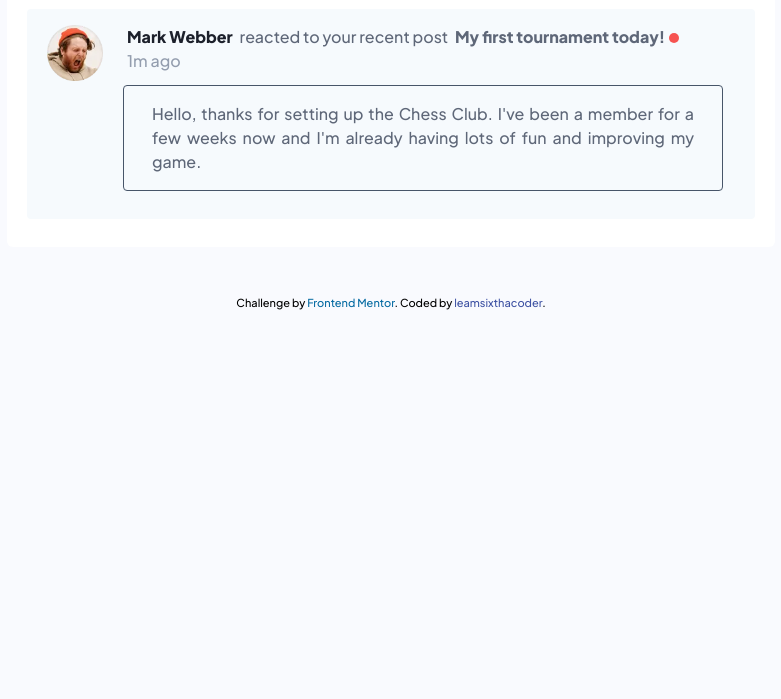
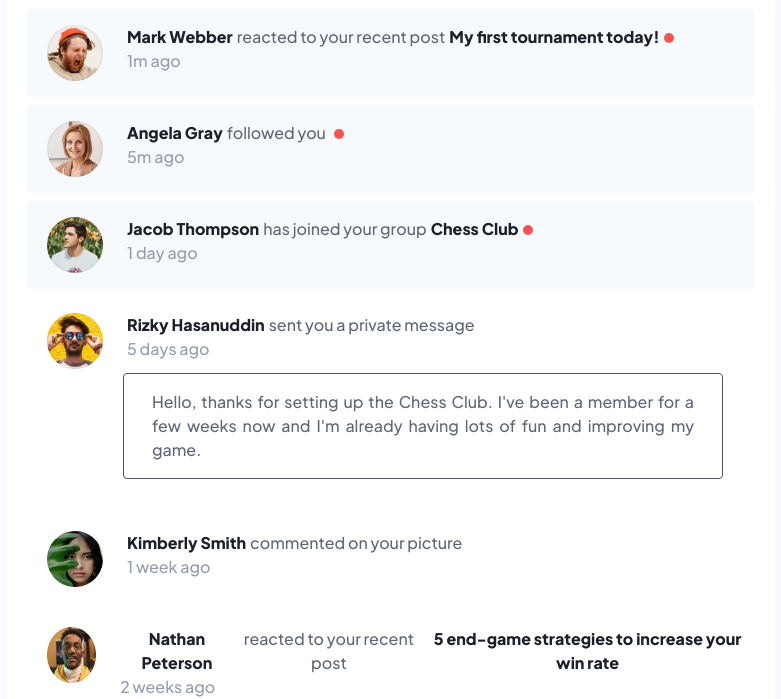
Before and after one commit to leamsixthacoder/notifications-page-main, a website: page index.html in a window 1280 px wide. Shown: the part 123-822 px from the top of the page, without its empty margins (249-1030 px from the left). Before the commit the page ends 800 px from the top, so only its background shows below. Drawn offline with Linux system fonts and the light colour scheme.

Commit message:
adding-the-iteration

```diff
--- a/index.html
+++ b/index.html
@@ -24,32 +24,32 @@
         <span class="text-[#5e6778] text-[16px] hover:text-[#0a317b] cursor-pointer">Mark all as read</span>
       </div>
     </header>
-    <main class="my-3 pb-5">
+    <main id="main" class="my-3 pb-5">
 
-      <div class="bg-[#f6fafd] flex py-4 mx-5 rounded my-2">
+      <!-- <div id="container" class="bg-[#f6fafd] flex py-4 mx-5 rounded my-2">
         <div class="mx-5">
-          <img class="w-14 h-14" src="src/assets/images/avatar-mark-webber.webp" alt="Mark webber image" />
+          <img id="userImagePath" class="w-14 h-14" src="src/assets/images/avatar-mark-webber.webp" alt="Mark webber image" />
         </div>
         <div class="flex flex-col justify-start items-start">
           <div class="flex">
-            <p class="text-[16px] text-[#5e6778] font-medium">
-              <span class="px-1 font-extrabold text-[#1c202b] hover:text-[#0a317b] cursor-pointer">
+            <p  id="interaction" class="text-[16px] text-[#5e6778] font-medium">
+              <span id="user" class="px-1 font-extrabold text-[#1c202b] hover:text-[#0a317b] cursor-pointer">
                 Mark Webber
               </span>
               reacted to your recent post
-              <span class="px-1 font-extrabold hover:text-[#0a317b] cursor-pointer">My first tournament today!</span>
+              <span id="content" class="px-1 font-extrabold hover:text-[#0a317b] cursor-pointer">My first tournament today!</span>
             </p>
-            <div class="bg-[#f65351] h-[10px] w-[10px] rounded-full mt-2"></div>
+            <div id="newNotification" class="bg-[#f65351] h-[10px] w-[10px] rounded-full mt-2"></div>
           </div>
-          <div class="px-1">
-            <span class="text-[#939dae]">1m ago</span>
+          <div  class="px-1">
+            <span id="timestamp" class="text-[#939dae]">1m ago</span>
           </div>
-          <div class="hover:bg-[#f6fafd] cursor-pointer my-3 py-4 px-7 max-w-[600px] hover:border-none border-[1px] border-solid border-slate-600 rounded">
-            <p class="text-[16px] text-justify text-[#5e6778] font-medium">  Hello, thanks for setting up the Chess Club. I've been a member for a few weeks now and
+          <div id="messageContainer" class="hover:bg-[#f6fafd] cursor-pointer my-3 py-4 px-7 max-w-[600px] hover:border-none border-[1px] border-solid border-slate-600 rounded">
+            <p id="message" class="text-[16px] text-justify text-[#5e6778] font-medium">  Hello, thanks for setting up the Chess Club. I've been a member for a few weeks now and
               I'm already having lots of fun and improving my game.</p>
           </div>
         </div>
-      </div>
+      </div> -->
 
 
       <!-- <div class=" flex py-4 mx-5 my-2 rounded">
--- a/main.js
+++ b/main.js
@@ -87,16 +87,94 @@ const notificationsList = [
 
 ]
 
+
 const notificationCount = document.querySelector("#notificationCount")
 
-function countNotifications() {
+const countNotifications = () => {
     let count = 0
     notificationsList.forEach(notification => {
-        if(notification.active) {
-            count+= 1
+        if (notification.active) {
+            count += 1
         }
     })
     notificationCount.innerHTML = count
 
 }
 countNotifications()
+
+const iterateNotifications = () => {
+
+    const main = document.getElementById('main')
+    notificationsList.forEach(notification => {
+        //create container div
+        const container = document.createElement('div');
+            (notification.active) ?
+            container.className = 'bg-[#f6fafd] flex py-4 mx-5 rounded my-2'
+            :
+            container.className = 'flex py-4 mx-5 rounded  my-2'
+
+        container.id = notification.id
+        //create user image container
+        const userImageContainer = document.createElement('div')
+        userImageContainer.className = 'mx-5'
+        const userImage = document.createElement('img')
+        userImage.className = 'w-14 h-14'
+        userImage.src = notification.user_image_path
+        userImage.alt = notification.user.toLowerCase()
+        userImageContainer.appendChild(userImage)
+
+        //create content container
+        const contentContainer = document.createElement('div')
+        contentContainer.className = 'flex flex-col justify-start items-start'
+
+        //create first column
+        const contentFirstCol = document.createElement('div')
+        contentFirstCol.className = 'flex'
+        const userNameSpan = document.createElement('span')
+        userNameSpan.className = 'px-1 font-extrabold text-[#1c202b] hover:text-[#0a317b] cursor-pointer'
+        userNameSpan.innerHTML = notification.user
+        const interactionParagraph = document.createElement('p')
+        interactionParagraph.className = 'text-[16px] text-[#5e6778] font-medium'
+        interactionParagraph.innerHTML = notification.interaction
+        const contentSpan = document.createElement('span')
+        contentSpan.className = 'px-1 font-extrabold text-[#1c202b] hover:text-[#0a317b] cursor-pointer'
+        contentSpan.innerHTML = notification.content
+        const newNotificationPop = document.createElement('div')
+        notification.active ? newNotificationPop.className = 'bg-[#f65351] h-[10px] w-[10px] rounded-full mt-2' : newNotificationPop.className = 'hidden'
+        contentFirstCol.appendChild(userNameSpan)
+        contentFirstCol.appendChild(interactionParagraph)
+        contentFirstCol.appendChild(contentSpan)
+        contentFirstCol.appendChild(newNotificationPop)
+
+        //create second column
+        const contentSecondCol = document.createElement('div')
+        contentSecondCol.className = 'px-1'
+        const timeStampSpan = document.createElement('span')
+        timeStampSpan.className = 'text-[#939dae]'
+        timeStampSpan.innerHTML = notification.timestamp
+        contentSecondCol.appendChild(timeStampSpan)
+
+        //create third column
+        const contentthirdCol = document.createElement('div')
+        contentthirdCol.className = 'hover:bg-[#f6fafd] cursor-pointer my-3 py-4 px-7 max-w-[600px] hover:border-none border-[1px] border-solid border-slate-600 rounded'
+        const messageParagraph = document.createElement('p')
+        messageParagraph.className = 'text-[16px] text-justify text-[#5e6778] font-medium'
+        messageParagraph.innerHTML = notification.message
+        contentthirdCol.appendChild(messageParagraph)
+
+        //Apend elements to the content container
+        contentContainer.appendChild(contentFirstCol)
+        contentContainer.appendChild(contentSecondCol);
+        if (notification.message != '') contentContainer.appendChild(contentthirdCol);
+
+        //Append elements to the container
+        container.appendChild(userImageContainer)
+        container.appendChild(contentContainer)
+
+        // Append the new container to the main element
+        main.appendChild(container)
+
+
+    })
+}
+iterateNotifications()
```
Also changed, not shown: dist/output.css.
